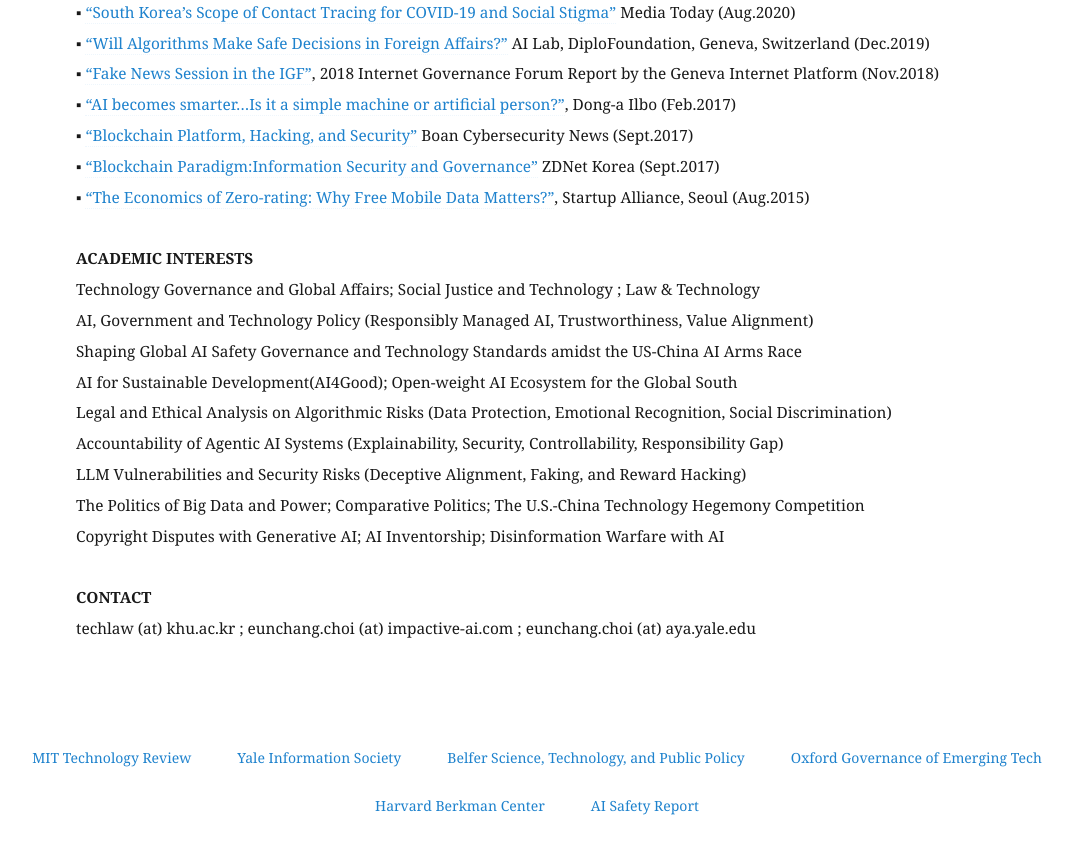
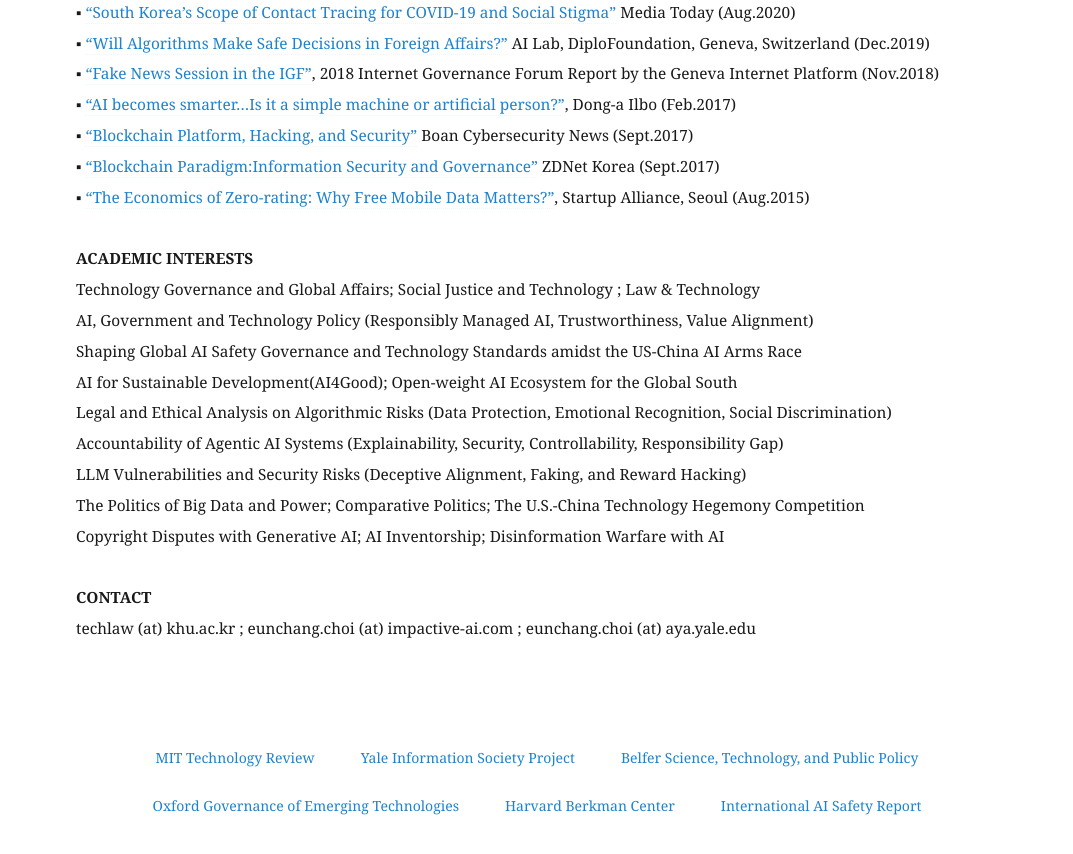
Before and after one commit to eunchangchoi/eunchangchoi.github.io, a Jekyll site: the page built from index.md, in a window 1280 px wide and 900 px high, scrolled down 11344 px. Shown: the top 854 px of the window, without its empty margins (24-1097 px from the left). Built offline with Jekyll 4.4.1, drawn with Linux system fonts in a browser that asks for light colours.

Commit message:
Update default.html

```diff
--- a/_layouts/default.html
+++ b/_layouts/default.html
@@ -60,11 +60,11 @@
 <footer>
    <ul>
    <li><a href="https://www.technologyreview.com/"> MIT Technology Review </a> </li>
-   <li><a href="https://law.yale.edu/isp"> Yale Information Society </a> </li>
+   <li><a href="https://law.yale.edu/isp"> Yale Information Society Project </a> </li>
    <li><a href="https://www.belfercenter.org/programs/science-technology-and-public-policy"> Belfer Science, Technology, and Public Policy </a> </li>
-   <li><a href="https://www.oii.ox.ac.uk/research/projects/governance-of-emerging-technologies/"> Oxford Governance of Emerging Tech </a></li>
+   <li><a href="https://www.oii.ox.ac.uk/research/projects/governance-of-emerging-technologies/"> Oxford Governance of Emerging Technologies </a></li>
    <li><a href="https://cyber.harvard.edu/"> Harvard Berkman Center </a></li>
-   <li><a href="https://internationalaisafetyreport.org"> AI Safety Report
+   <li><a href="https://internationalaisafetyreport.org"> International AI Safety Report
  </a></li>
    </ul>
   </footer>
```
